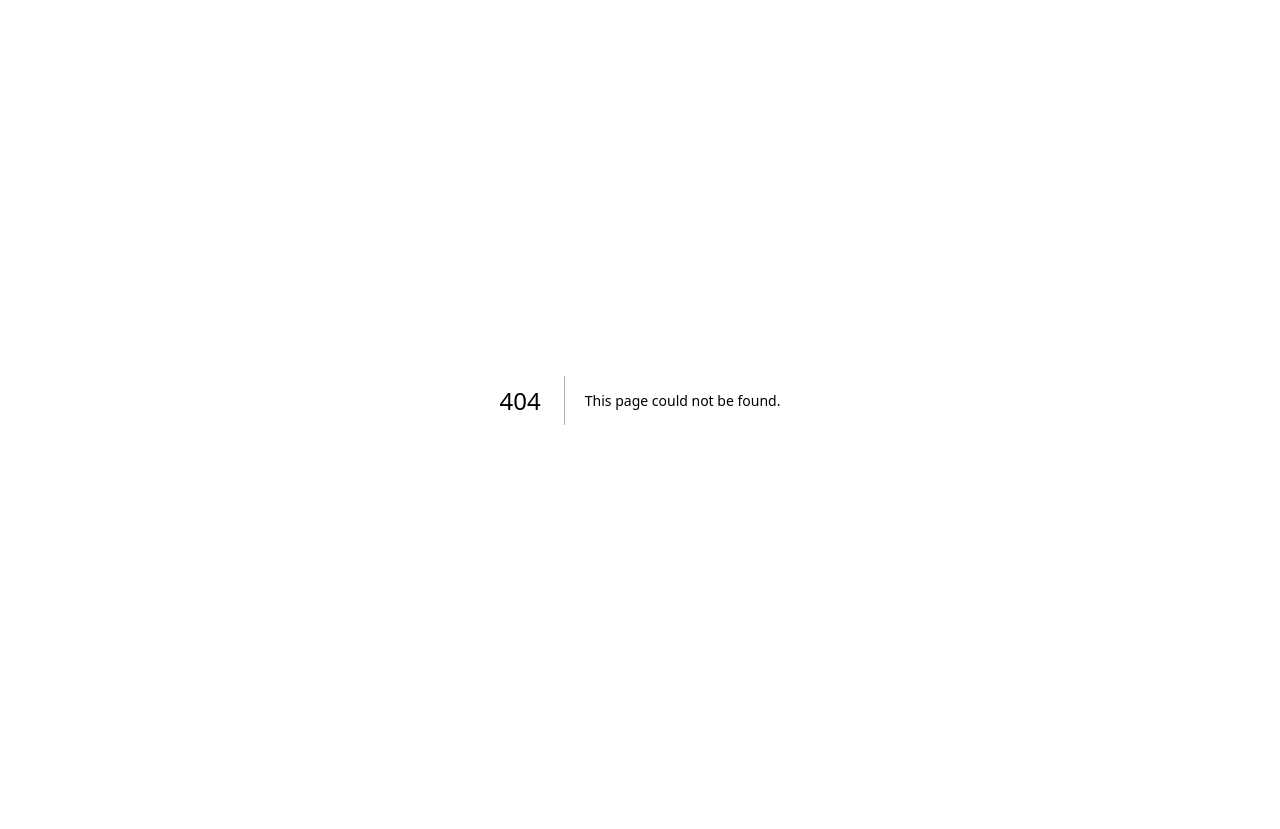
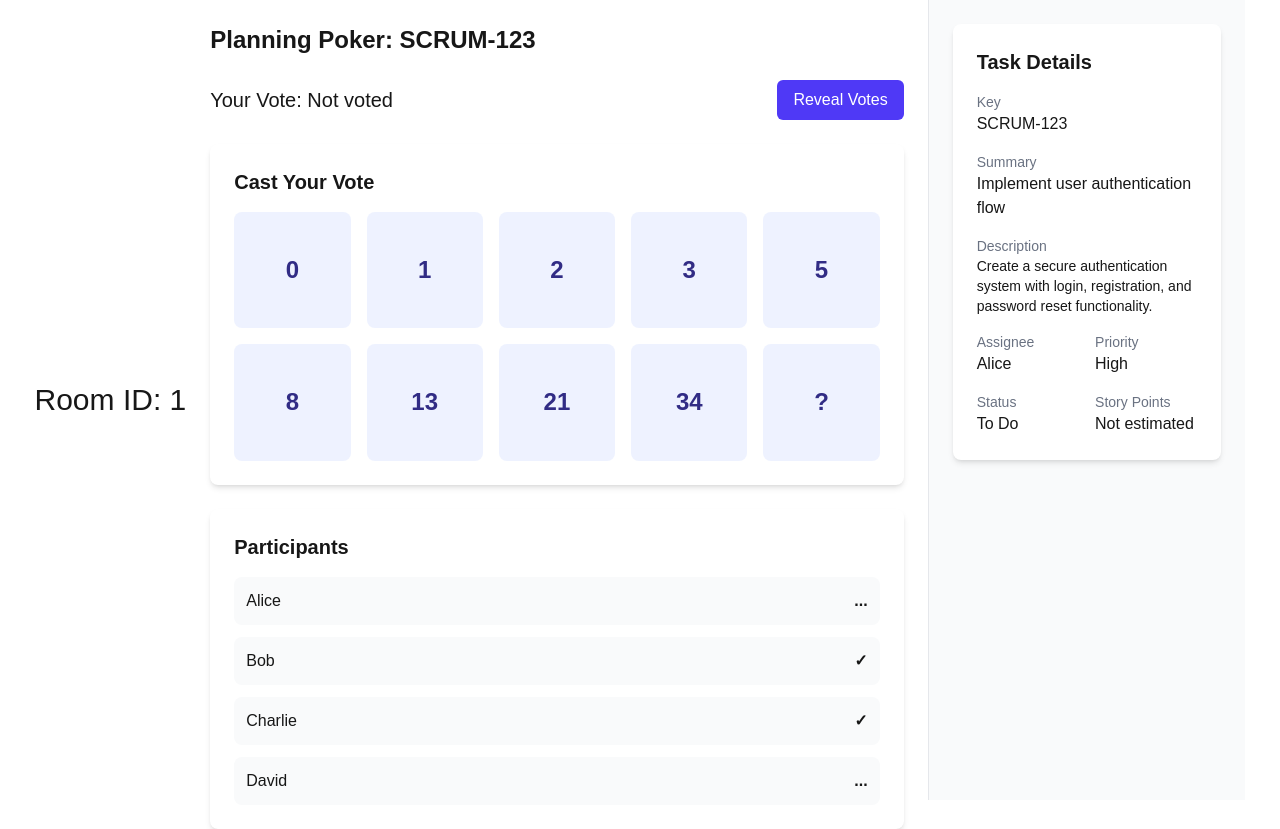
Before and after one commit to MichalWr88/scrum-poker-front, a Next.js app: page /room/1 in a window 1280 px wide. Before the commit this address had no page. Before the commit the page ends 800 px from the top, so only its background shows below. Built offline with nearby package versions, Linux system fonts and the light colour scheme.

Commit message:
feat: implement Scrum Poker room with voting functionality

```diff
--- /dev/null
+++ b/src/app/room/[id]/page.tsx
@@ -0,0 +1,14 @@
+import { ScrumPokerRoom } from "@/components/scrum-poker-romm";
+import { VotingArea } from "@/components/voting-area";
+
+const RoomPage = async ({ params }: { params: { id: string } }) => {
+  const { id } = await params;
+  return (
+    <div className="flex items-center justify-center h-screen ">
+      <h1 className="text-3xl ">Room ID: {id}</h1>
+      <ScrumPokerRoom />
+    </div>
+  );
+};
+
+export default RoomPage;
--- /dev/null
+++ b/src/components/participant-list.tsx
@@ -0,0 +1,38 @@
+"use client";
+
+type Participant = {
+  id: number;
+  username: string;
+  vote: string | null;
+};
+
+export function ParticipantList({
+  participants,
+  revealed,
+}: {
+  participants: Participant[];
+  revealed: boolean;
+}) {
+  return (
+    <div className="bg-white rounded-lg shadow-md p-6">
+      <div className="flex items-center gap-3 mb-4">
+        {/* <Users className="w-6 h-6 text-indigo-600" /> */}
+        <h2 className="text-xl font-semibold">Participants</h2>
+      </div>
+
+      <ul className="space-y-3">
+        {participants.map((participant, index) => (
+          <li
+            key={index}
+            className="flex items-center justify-between p-3 bg-gray-50 rounded-lg"
+          >
+            <span>{participant.username}</span>
+            <span className="font-mono font-bold">
+              {participant.vote ? (revealed ? participant.vote : "✓") : "..."}
+            </span>
+          </li>
+        ))}
+      </ul>
+    </div>
+  );
+}
--- /dev/null
+++ b/src/components/scrum-poker-romm.tsx
@@ -0,0 +1,118 @@
+"use client";
+
+import { useState } from "react";
+import { VotingArea } from "./voting-area";
+import { ParticipantList } from "./participant-list";
+
+// Sample data - in a real app, this would come from a database or API
+const initialParticipants = [
+  { id: 1, username: "Alice", vote: null },
+  { id: 2, username: "Bob", vote: "3" },
+  { id: 3, username: "Charlie", vote: "5" },
+  { id: 4, username: "David", vote: null },
+];
+
+const mockJiraTask = {
+  key: "SCRUM-123",
+  summary: "Implement user authentication flow",
+  description:
+    "Create a secure authentication system with login, registration, and password reset functionality.",
+  assignee: "Alice",
+  storyPoints: null,
+  priority: "High",
+  status: "To Do",
+};
+
+export function ScrumPokerRoom() {
+  const [participants, setParticipants] = useState(initialParticipants);
+  const [revealed, setRevealed] = useState(false);
+  const [currentVote, setCurrentVote] = useState<string | null>(null);
+
+  // Function to handle when a user casts a vote
+  const handleVote = (vote: string) => {
+    setCurrentVote(vote);
+    // Update current user's vote in participants list
+    // In a real app, you would send this to a server
+    setParticipants((prev) =>
+      prev.map((p) => (p.username === "You" ? { ...p, vote } : p))
+    );
+  };
+
+  // Toggle vote visibility
+  const toggleVotes = () => {
+    setRevealed(!revealed);
+  };
+
+  return (
+    <div className="flex h-screen">
+      {/* Left side (70%): Voting area and participants */}
+      <div className="w-[70%] p-6 flex flex-col gap-6">
+        <h1 className="text-2xl font-bold">
+          Planning Poker: {mockJiraTask.key}
+        </h1>
+
+        {/* Voting controls and reveal button */}
+        <div className="flex justify-between items-center">
+          <h2 className="text-xl">Your Vote: {currentVote || "Not voted"}</h2>
+          <button
+            onClick={toggleVotes}
+            className="bg-indigo-600 text-white px-4 py-2 rounded-md hover:bg-indigo-700"
+          >
+            {revealed ? "Hide Votes" : "Reveal Votes"}
+          </button>
+        </div>
+
+        {/* Voting area component */}
+        <VotingArea onVote={handleVote} />
+
+        {/* Participant list with votes */}
+        <ParticipantList participants={participants} revealed={revealed} />
+      </div>
+
+      {/* Right side (30%): Jira task details */}
+      <div className="w-[30%] bg-gray-50 p-6 border-l border-gray-200">
+        <div className="bg-white rounded-lg shadow-md p-6">
+          <h2 className="text-xl font-semibold mb-4">Task Details</h2>
+
+          <div className="space-y-4">
+            <div>
+              <p className="text-sm text-gray-500">Key</p>
+              <p className="font-medium">{mockJiraTask.key}</p>
+            </div>
+
+            <div>
+              <p className="text-sm text-gray-500">Summary</p>
+              <p className="font-medium">{mockJiraTask.summary}</p>
+            </div>
+
+            <div>
+              <p className="text-sm text-gray-500">Description</p>
+              <p className="text-sm">{mockJiraTask.description}</p>
+            </div>
+
+            <div className="grid grid-cols-2 gap-4">
+              <div>
+                <p className="text-sm text-gray-500">Assignee</p>
+                <p className="font-medium">{mockJiraTask.assignee}</p>
+              </div>
+              <div>
+                <p className="text-sm text-gray-500">Priority</p>
+                <p className="font-medium">{mockJiraTask.priority}</p>
+              </div>
+              <div>
+                <p className="text-sm text-gray-500">Status</p>
+                <p className="font-medium">{mockJiraTask.status}</p>
+              </div>
+              <div>
+                <p className="text-sm text-gray-500">Story Points</p>
+                <p className="font-medium">
+                  {mockJiraTask.storyPoints || "Not estimated"}
+                </p>
+              </div>
+            </div>
+          </div>
+        </div>
+      </div>
+    </div>
+  );
+}
--- /dev/null
+++ b/src/components/voting-area.tsx
@@ -0,0 +1,26 @@
+"use client";
+
+const VALID_VOTES = ["0", "1", "2", "3", "5", "8", "13", "21", "34", "?"];
+
+type VotingAreaProps = {
+  onVote: (vote: string) => void;
+};
+export function VotingArea({ onVote }: VotingAreaProps) {
+  return (
+    <div className="bg-white rounded-lg shadow-md p-6">
+      <h2 className="text-xl font-semibold mb-4">Cast Your Vote</h2>
+
+      <div className="grid grid-cols-5 gap-4">
+        {VALID_VOTES.map((vote) => (
+          <button
+            key={vote}
+            onClick={() => onVote(vote)}
+            className="aspect-square bg-indigo-50 rounded-lg text-2xl font-bold text-indigo-900 hover:bg-indigo-100 transition-colors"
+          >
+            {vote}
+          </button>
+        ))}
+      </div>
+    </div>
+  );
+}
```
